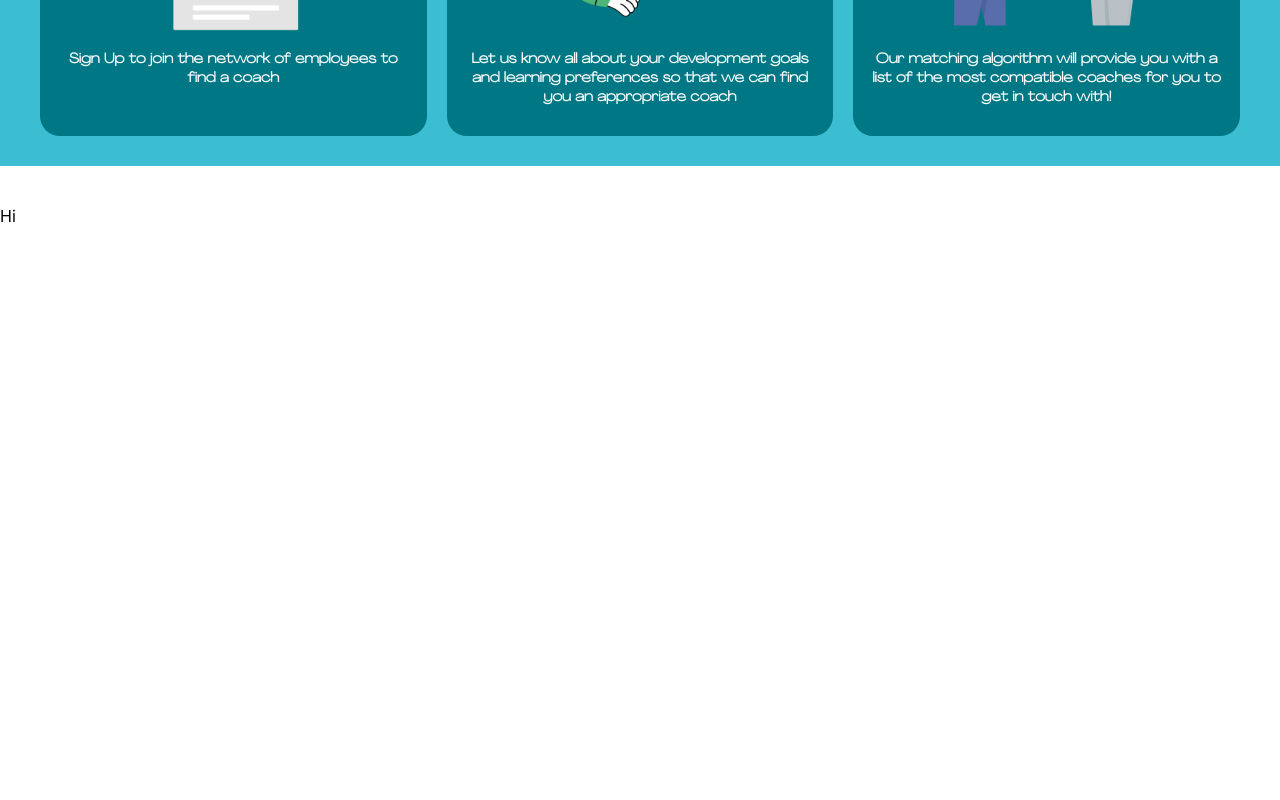
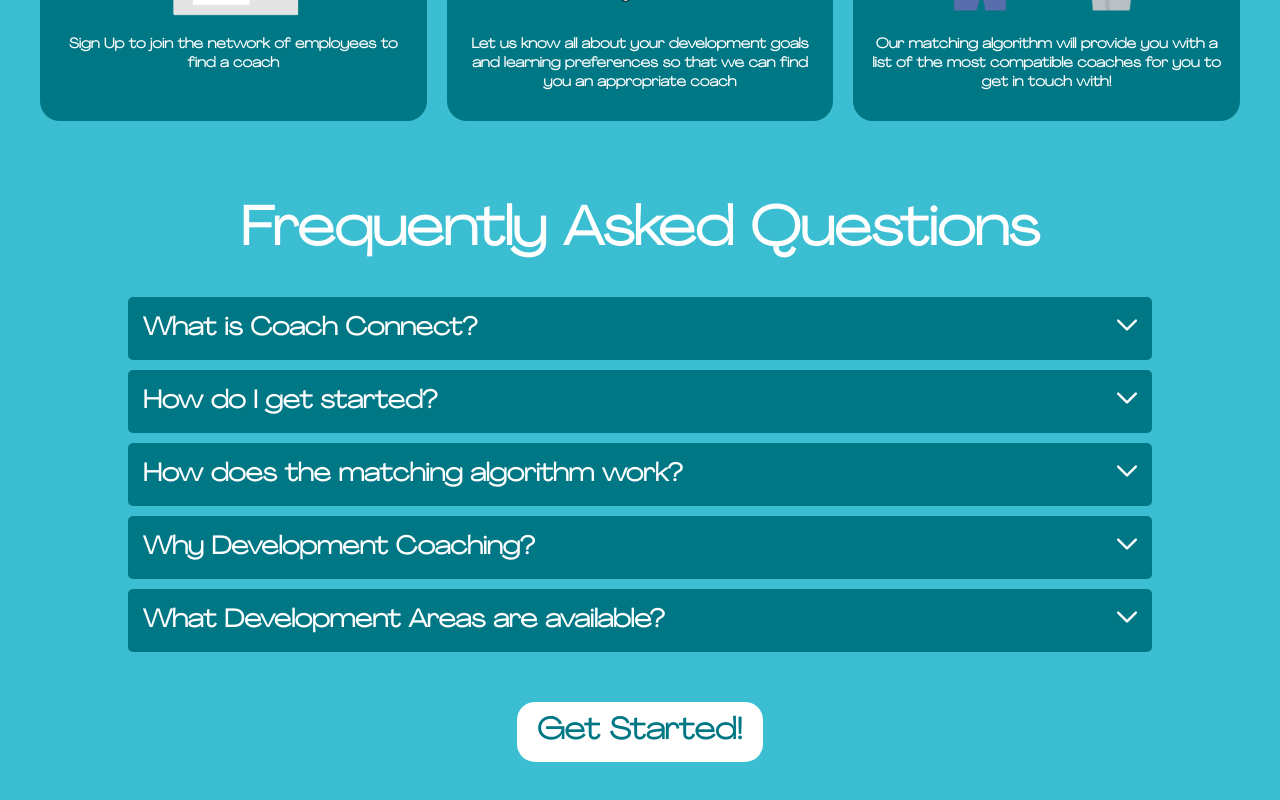
Before and after one commit to jxp100/coach-connect-test, a React (Create React App) app in the folder coach-connect-test/: page / in a window 1280 px wide. Shown: the part 1094-1894 px from the top of the page. Before the commit the page ends 1320 px from the top, so only its background shows below. Built offline with nearby package versions, Linux system fonts and the light colour scheme.

Commit message:
refactor: fixing scrolltosection and faq chevrons

```diff
--- a/coach-connect-test/src/App.js
+++ b/coach-connect-test/src/App.js
@@ -1,15 +1,14 @@
-import React from 'react';
+import React, { useState, useEffect } from 'react';
 import './App.css';
 import Header from './components/views/header';
 import TopSection from './components/views/topSection';
 import ScrollToSection from './components/views/scrollToSection';
 import About from './components/views/about';
-import { useState } from 'react';
 import Faqs from './components/views/faqs';
 
 function App() {
-
   const [currentTargetPage, setCurrentTargetPage] = useState('about-section');
+  const [hasScrolledToFaqs, setHasScrolledToFaqs] = useState(false);
 
     const updateTargetPage = () => {
       // Determine the next target page based on the current target page
@@ -19,8 +18,53 @@
       setCurrentTargetPage(nextTargetPage);
     };
 
+  useEffect(() => {
+    const handleScroll = () => {
+      const faqSection = document.getElementById('faq-section');
+      if (faqSection) {
+        const scrollTop = window.pageYOffset || document.documentElement.scrollTop;
+        const faqSectionTop = faqSection.getBoundingClientRect().top + scrollTop;
+
+        // Determine the scroll threshold when you want to hide the ScrollToSection
+        const scrollThreshold = faqSectionTop - window.innerHeight / 2;
+
+        setHasScrolledToFaqs(scrollTop >= scrollThreshold);
+      }
+    };
+
+    window.addEventListener('scroll', handleScroll);
+    return () => {
+      window.removeEventListener('scroll', handleScroll);
+    };
+  }, [setHasScrolledToFaqs]);
+
+
+  const faqData = [
+    {
+      question: "What is Coach Connect?",
+      answer: "Coach Connect is a platform that uses a machine learning to match employees with development coaches to help them reach their professional goals, overcome challenges, and maximize wellness. "
+    },
+    {
+      question: "How do I get started?",
+      answer: "To sign up as a coach, go to our registration page and fill out the necessary information."
+    },
+    {
+      question: "How does the matching algorithm work?",
+      answer: "The algorithm is..."
+    },
+    {
+      question: "Why Development Coaching?",
+      answer: "Development coaching..."
+    },
+    {
+      question: "What Development Areas are available?",
+      answer: "Areas available include..."
+    },
+    // Add more FAQ items as needed
+  ];
+
   return (
-    <div >
+    <div>
       <Header />
       <TopSection id='top-section' />
 
@@ -29,10 +73,15 @@
       </div>
 
       <div id='faq-section'>
-        <Faqs />
+        <Faqs faqData={faqData} />
       </div>
 
-      <ScrollToSection text={'Find Out More'} targetPage={currentTargetPage} updateTargetPage={updateTargetPage} />
+      <ScrollToSection
+        text={'Find Out More'}
+        targetPage={currentTargetPage}
+        updateTargetPage={updateTargetPage}
+        hideScroll={hasScrolledToFaqs} // Hide the ScrollToSection when scrolled to FAQ
+      />
     </div>
   );
 }
--- a/coach-connect-test/src/components/styles/Faqs.css
+++ b/coach-connect-test/src/components/styles/Faqs.css
@@ -0,0 +1,104 @@
+.faq-container {
+  display: flex;
+  flex-direction: column;
+  align-items: center;
+  background-color: #3BBED1;
+  color: white;
+  margin-top: -40px;
+  /* padding-top: 20px; */
+  padding-bottom: 150px;
+  text-align: center;
+}
+
+h2 {
+  margin-bottom: 30px;
+}
+
+.faq-items {
+  width: 80%;
+}
+
+.faq-item {
+  display: flex;
+  flex-direction: column; /* Change to column layout */
+  align-items: flex-start; /* Align items to the left */
+  font-family: 'agrandir wide light', sans-serif;
+  margin-bottom: 10px;
+  padding: 15px;
+  background-color: #007785;
+  color: #fff;
+  border-radius: 5px;
+  font-weight: bold;
+}
+
+.faq-header {
+  display: flex;
+  justify-content: space-between;
+  align-items: center;
+  width: 100%;
+  cursor: pointer;
+}
+
+.faq-chevron img {
+  width: 20px;
+  height: 20px;
+  margin-left: 10px;
+}
+
+.faq-item.active .faq-answer {
+  display: block;
+}
+
+.faq-question {
+    font-size: 25px;
+}
+
+.faq-answer {
+    display: none;
+    padding-top: 15px;
+    background-color: #007785;
+    border-radius: 5px;
+    text-align: left;
+    overflow: hidden;
+
+}
+
+.get-started{
+    font-size: 20px;
+        padding: 10px 20px;
+        margin-top: 40px;
+        border-radius: 18px;
+        font-size: 30px;
+        font-family: 'agrandir wide light', sans-serif;
+        font-weight: bolder;
+        background-color: #fff;
+        color: #007785;
+        border: none;
+        cursor: pointer;
+        transition: background-color 0.3s, color 0.3s;
+
+            transform: translateX(-50%);
+                animation: bounce 2s infinite;
+            }
+
+            @keyframes bounce {
+
+                0%,
+                100% {
+                    transform: translateY(0);
+                }
+
+                50% {
+                    transform: translateY(-2px);
+
+                }
+}
+
+.rotate-up {
+    transform: rotate(180deg);
+}
+
+.get-started:hover {
+    background-color: #fff;
+    color: #007785;
+}
--- a/coach-connect-test/src/components/styles/ScrollToSection.css
+++ b/coach-connect-test/src/components/styles/ScrollToSection.css
@@ -45,3 +45,7 @@
 
         }
 }
+
+.hidden {
+    display: none;
+}
--- a/coach-connect-test/src/components/views/faqs.js
+++ b/coach-connect-test/src/components/views/faqs.js
@@ -1,11 +1,72 @@
+import React, { useState } from 'react';
 import '../styles/Faqs.css';
-
-const Faqs = () => {
+import downChevron from '../images/down-chevron-white.svg';
+import upChevron from '../images/up-chevron-white.svg';
 
 
+
+const Faqs = ({ faqData }) => {
+    const [activeIndex, setActiveIndex] = useState(null);
+
+    const toggleAccordion = (index) => {
+        if (index === activeIndex) {
+            // Close the accordion if it's already open
+            setActiveIndex(null);
+        } else {
+            // Open the clicked accordion
+            setActiveIndex(index);
+
+
+            // Wait for a moment before expanding to ensure smooth transition
+            setTimeout(() => {
+                const answerElements = document.querySelectorAll('.faq-answer');
+                if (answerElements && answerElements[index]) {
+                    answerElements[index].style.maxHeight = answerElements[index].scrollHeight + 'px';
+                }
+            }, 10); // Adjust the delay as needed
+        }
+    };
+
+
+
+    const handleOnClick = () => {
+    };
+
     return (
-        <div>
-            Hi
+        <div className="faq-container" id="faq-section" >
+            <h2>Frequently Asked Questions</h2>
+            <div className="faq-items">
+                {faqData.map((faq, index) => (
+                    <div
+                        key={index}
+                        className={`faq-item ${activeIndex === index ? 'active' : ''}`}
+                    >
+                        <div
+                            className="faq-header"
+                            onClick={() => toggleAccordion(index)}
+                        >
+                            <div className="faq-question">{faq.question}</div>
+                            <div className="faq-chevron" >
+                                <img src= {activeIndex === index ? upChevron : downChevron} alt="Dropdown Chevron" />
+                            </div>
+                        </div>
+                        {activeIndex === index && (
+                            <div className="faq-answer"
+                                >
+                                {faq.answer}
+                            </div>
+                        )}
+                    </div>
+                ))}
+            </div>
+            <button
+                onClick={() => {
+                    handleOnClick();
+                }}
+                className="get-started"
+            >
+                Get Started!
+            </button>
         </div>
     );
 };
--- a/coach-connect-test/src/components/views/header.js
+++ b/coach-connect-test/src/components/views/header.js
@@ -15,12 +15,20 @@
                     to="about-section" // This should match the id of your About section
                     spy={true}
                     smooth={true}
-                    offset={100} // Adjust the offset as needed
+                    offset={40} // Adjust the offset as needed
                     duration={500} // Duration of the scroll animation
                 >
                     About
                 </Link>
-                <a href="/about">FAQs</a>
+                <Link
+                    to="faq-section" // This should match the id of your About section
+                    spy={true}
+                    smooth={true}
+                    offset={10} // Adjust the offset as needed
+                    duration={500} // Duration of the scroll animation
+                >
+                    FAQs
+                </Link>
                 <a href="/signup">Sign Up</a>
                 <a href="/login">Login</a>
             </div>
--- a/coach-connect-test/src/components/views/scrollToSection.js
+++ b/coach-connect-test/src/components/views/scrollToSection.js
@@ -4,16 +4,17 @@
 import chevronBlue from '../images/down-chevron-blue.svg';
 import chevronWhite from '../images/down-chevron-white.svg';
 
-const ScrollToSection = ({ text, targetPage, updateTargetPage }) => {
+const ScrollToSection = ({ text, targetPage, updateTargetPage, hideScroll }) => {
     const [isHovered, setIsHovered] = useState(false);
 
     const scrollToPage = () => {
+        // Use the updateTargetPage function to set the correct target page
         updateTargetPage(targetPage);
 
         const element = document.getElementById(targetPage);
         if (element) {
             // Calculate the offset based on your needs
-            const targetTop = element.getBoundingClientRect().top + window.scrollY ;
+            const targetTop = element.getBoundingClientRect().top + window.scrollY;
 
             // Scroll to the targetTop
             window.scrollTo({ top: targetTop, behavior: 'smooth' });
@@ -22,7 +23,7 @@
 
     return (
         <div
-            className={`scroll-to-section ${isHovered ? 'hovered' : ''}`}
+            className={`scroll-to-section ${isHovered ? 'hovered' : ''} ${hideScroll ? 'hidden' : ''}`}
             onMouseEnter={() => setIsHovered(true)}
             onMouseLeave={() => setIsHovered(false)}
             onClick={scrollToPage}
```
Also changed, not shown: coach-connect-test/src/components/images/up-chevron-white.svg (added). Lines whose indentation alone changed are shown as unchanged.
